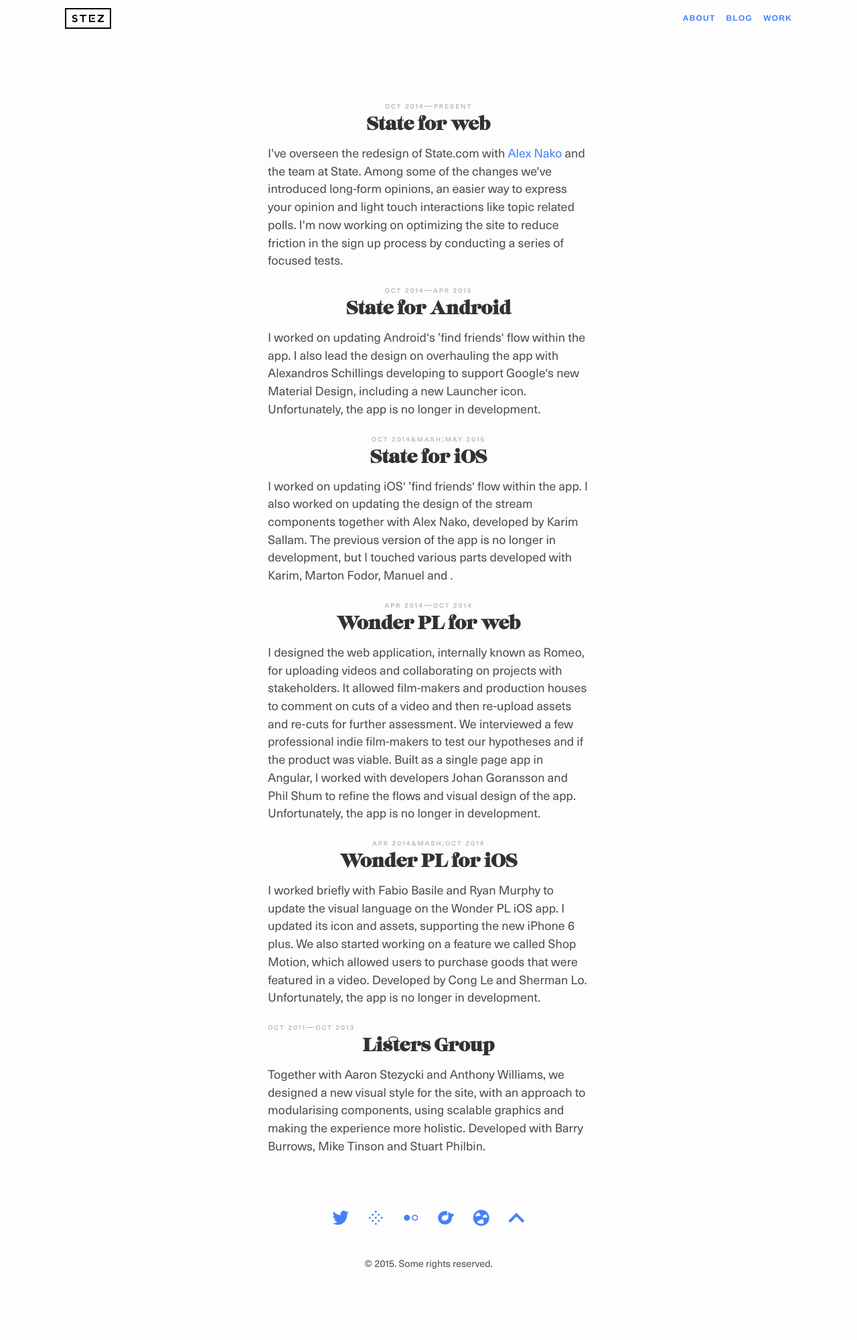
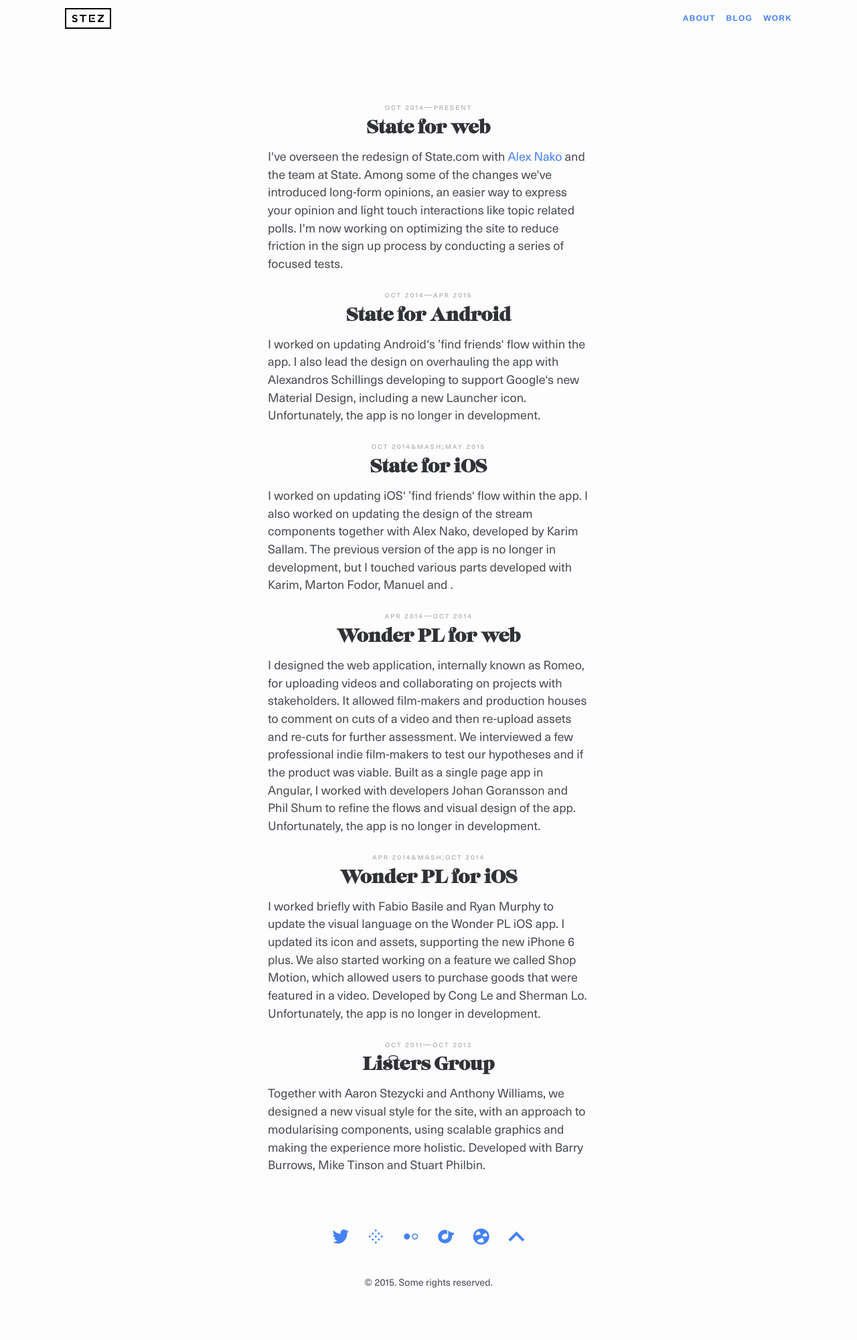
Before and after one commit to mr-stezz/mr-stezz.github.io, a Jekyll site: the page built from index.html, in a window 1280 px wide. Shown: the whole page at 67% size. Built offline with Jekyll 4.4.1, drawn with Linux system fonts in a browser that asks for light colours; Markdown is read by kramdown in place of the engine named in the settings; the list of posts is cut into pages by our own code; before the commit the page ends 1972 px from its top, so only the background shows below that.

Commit message:
Updating flow

```diff
--- a/index.html
+++ b/index.html
@@ -4,32 +4,32 @@
 ---
 <main class="page-content  posts" role="main">
   <section class="text-col">
-    <h3 class="heading  gamma page-subtitle  no-spacing  t--center">Oct 2014&mdash;Present</h3>
+    <p class="heading  page-subtitle  no-spacing  t--center">Oct 2014&mdash;Present</p>
     <h2 class="heading  beta  page-title">State for web</h2>
     <p>I've overseen the redesign of State.com with <a href="https://twitter.com/alexnako" title="Product Designer, Alex Nako">Alex Nako</a> and the team at State. Among some of the changes we've introduced long-form opinions, an easier way to express your opinion and light touch interactions like topic related polls. I'm now working on optimizing the site to reduce friction in the sign up process by conducting a series of focused tests.</p>
   </section>
   <section class="text-col">
-    <h3 class="heading  gamma  page-subtitle  no-spacing  t--center">Oct 2014&mdash;Apr 2015</h3>
+    <p class="heading  page-subtitle  no-spacing  t--center">Oct 2014&mdash;Apr 2015</p>
     <h2 class="heading  beta  page-title">State for Android</h2>
     <p>I worked on updating Android&lsquo;s &rsquo;find friends&lsquo; flow within the app. I also lead the design on overhauling the app with Alexandros Schillings developing to support Google&lsquo;s new Material Design, including a new Launcher icon. Unfortunately, the app is no longer in development.</p>
   </section>
   <section class="text-col">
-    <h3 class="heading  gamma  page-subtitle  no-spacing  t--center">Oct 2014&mash;May 2015</h3>
+    <p class="heading  page-subtitle  no-spacing  t--center">Oct 2014&mash;May 2015</p>
     <h2 class="heading  beta  page-title">State for iOS</h2>
     <p>I worked on updating iOS&lsquo; &rsquo;find friends&lsquo; flow within the app. I also worked on updating the design of the stream components together with Alex Nako, developed by Karim Sallam. The previous version of the app is no longer in development, but I touched various parts developed with Karim, Marton Fodor, Manuel and .</p>
   </section>
   <section class="text-col">
-    <h3 class="heading  gamma  page-subtitle  no-spacing  t--center">Apr 2014&mdash;Oct 2014</h3>
+    <p class="heading  page-subtitle  no-spacing  t--center">Apr 2014&mdash;Oct 2014</p>
     <h2 class="heading  beta  page-title">Wonder PL for web</h2>
     <p>I designed the web application, internally known as Romeo, for uploading videos and collaborating on projects with stakeholders. It allowed film-makers and production houses to comment on cuts of a video and then re-upload assets and re-cuts for further assessment. We interviewed a few professional indie film-makers to test our hypotheses and if the product was viable. Built as a single page app in Angular, I worked with developers Johan Goransson and Phil Shum to refine the flows and visual design of the app. Unfortunately, the app is no longer in development.</p>
   </section>
   <section class="text-col">
-    <h3 class="heading  gamma  page-subtitle  no-spacing  t--center">Apr 2014&mash;Oct 2014</h3>
+    <p class="heading  page-subtitle  no-spacing  t--center">Apr 2014&mash;Oct 2014</p>
     <h2 class="heading  beta  page-title">Wonder PL for iOS</h2>
     <p>I worked briefly with Fabio Basile and Ryan Murphy to update the visual language on the Wonder PL iOS app. I updated its icon and assets, supporting the new iPhone 6 plus. We also started working on a feature we called Shop Motion, which allowed users to purchase goods that were featured in a video. Developed by Cong Le and Sherman Lo. Unfortunately, the app is no longer in development.</p>
   </section>
   <section class="text-col">
-    <h3 class="heading  gamma  page-subtitle  no-spacing  t-center">Oct 2011&mdash;Oct 2013</h3>
+    <p class="heading  page-subtitle  no-spacing  t--center">Oct 2011&mdash;Oct 2013</p>
     <h2 class="heading  beta  page-title">Listers Group</h2>
     <p>Together with Aaron Stezycki and Anthony Williams, we designed a new visual style for the site, with an approach to modularising components, using scalable graphics and making the experience more holistic. Developed with Barry Burrows, Mike Tinson and Stuart Philbin.</p>
   </section>
```
